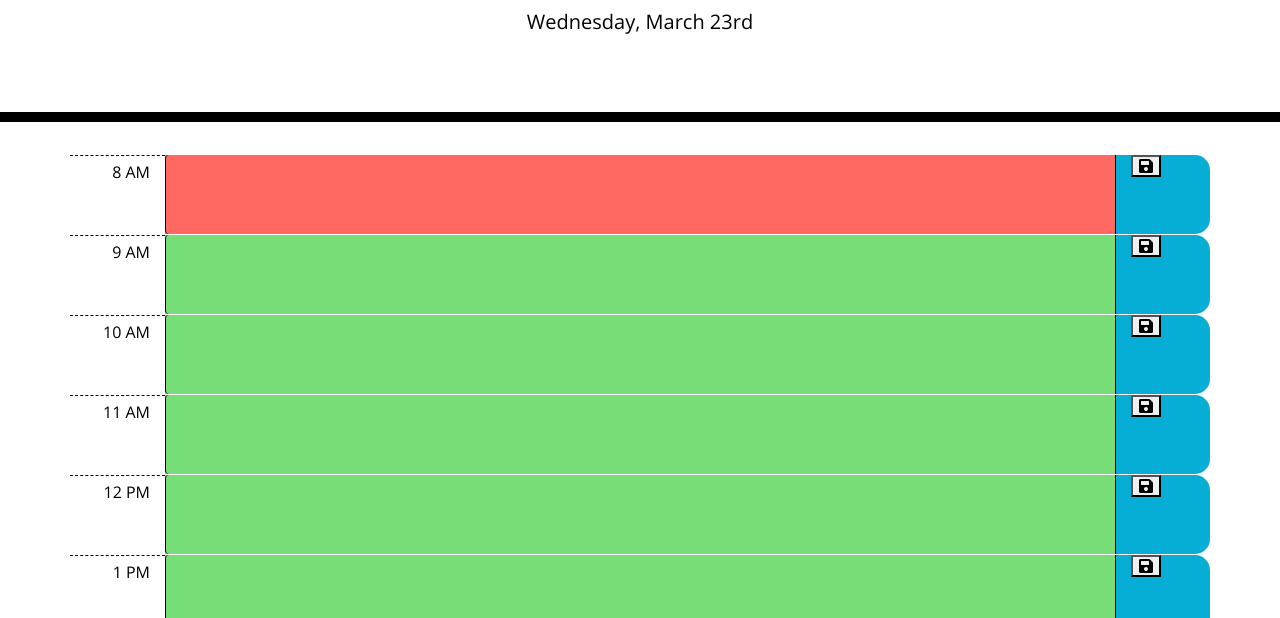
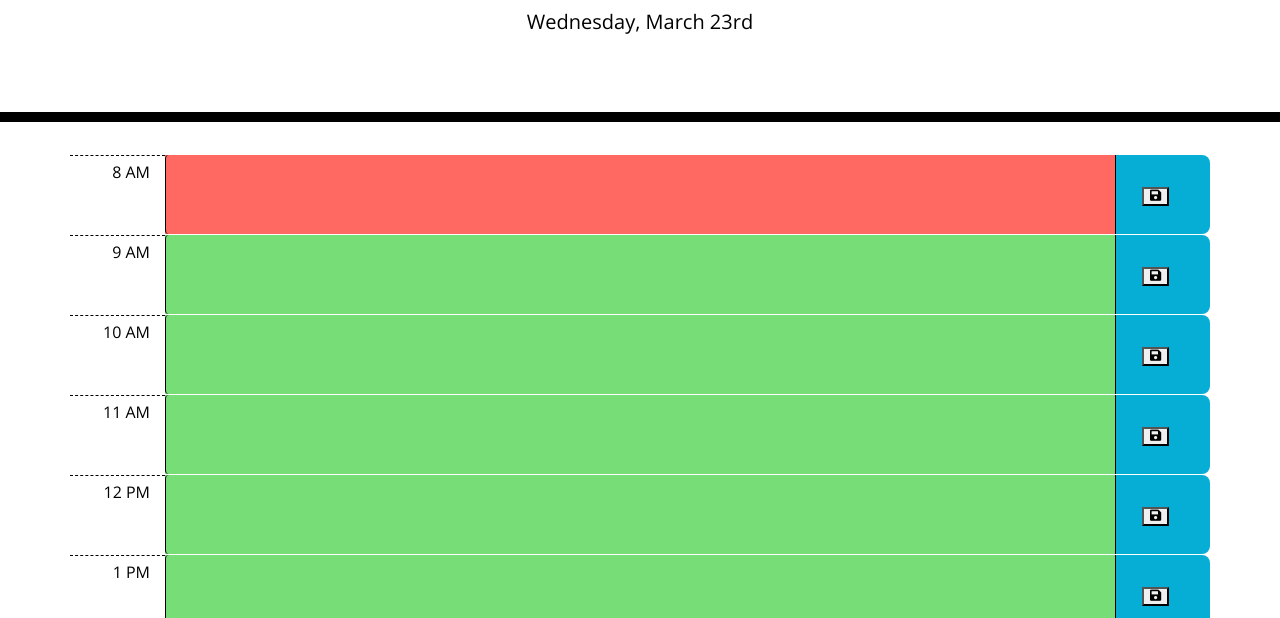
Before and after one commit to robertpdavis/my-schedule, a plain HTML site: page index.html in a window 1280 px wide. Shown: the part 182-800 px from the top of the page. Drawn offline with nearby package versions, Linux system fonts and the light colour scheme.

Commit message:
Updated stylesheet and README.

```diff
--- a/assets/css/style.css
+++ b/assets/css/style.css
@@ -1,9 +1,12 @@
 body {
   font-family: 'Open Sans', sans-serif;
-  font-size: 16px;
+  font-size: 62.5%;
   line-height: 1;
 }
 
+button {
+  margin-top:40%;
+}
 .textarea {
   background: transparent;
   border: none;
@@ -41,10 +44,12 @@ body {
 }
 
 .hour {
+  font-size: 1rem;
   background-color: #ffffff;
   color: #000000;
   border-top: 1px dashed #000000;
   padding-top: 0.5rem;
+  padding-left: 0.5rem;
   text-align: right;
 }
 
@@ -64,12 +69,14 @@ body {
 }
 
 .saveBtn {
-  white-space: pre-wrap;
+  font-size: 0.8rem;
+  text-align: center;
   border-left: 1px solid black;
-  border-top-right-radius: 15px;
-  border-bottom-right-radius: 15px;
+  border-top-right-radius: 0.5rem;
+  border-bottom-right-radius: 0.5rem;
   background-color: #06aed5;
   color: white;
+  padding-left:0;
 }
 
 .saveBtn i:hover {
```
Also changed, not shown: 1 other file.
